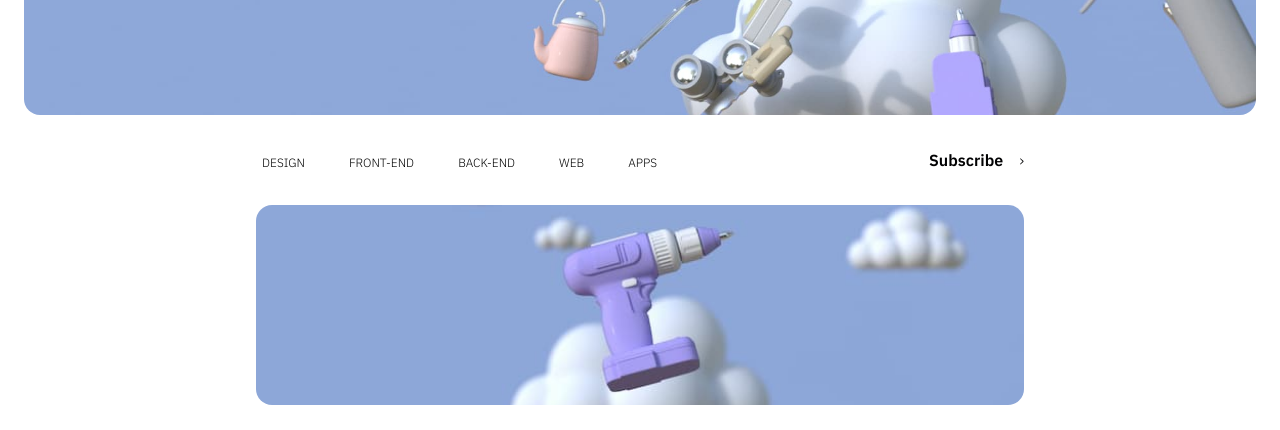
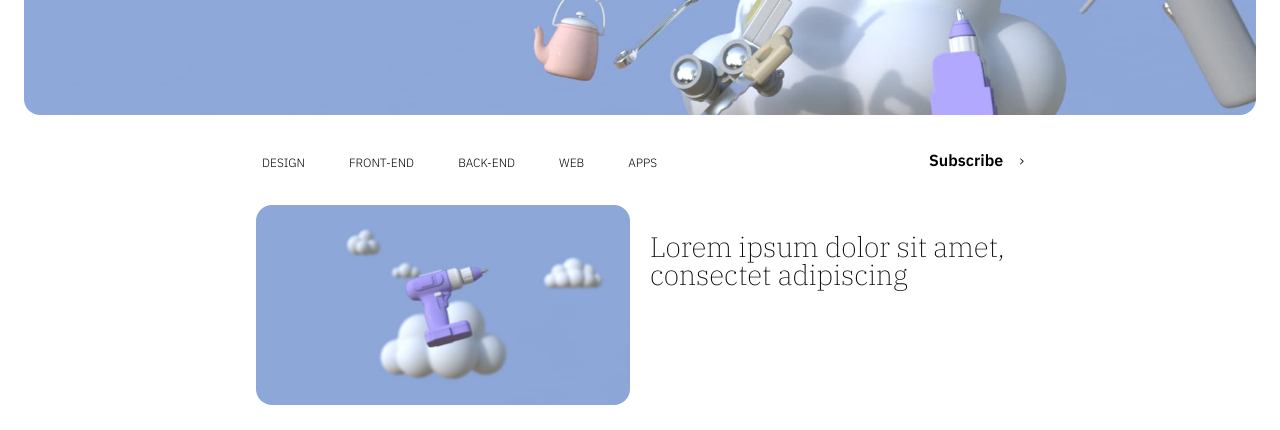
Before and after one commit to Annie-Huang/blog-post-final-project, a website: page blog.html in a window 1280 px wide. Shown: the part 309-739 px from the top of the page. Drawn offline with Linux system fonts and the light colour scheme.

Commit message:
Create another grid system for the first child so we can push the text to the right

```diff
--- a/style.css
+++ b/style.css
@@ -469,6 +469,13 @@ footer {
   .article-grid > *:first-child {
     grid-column: 1 / -1;
   }
+
+  .article-grid > .article-preview:first-child {
+    display: grid;
+    grid-template-columns: 1fr 1fr;
+    gap: 1em;
+  }
+
   .article-grid > *:nth-child(2),
   .article-grid > *:nth-child(3) {
     grid-column: span 3;
```
